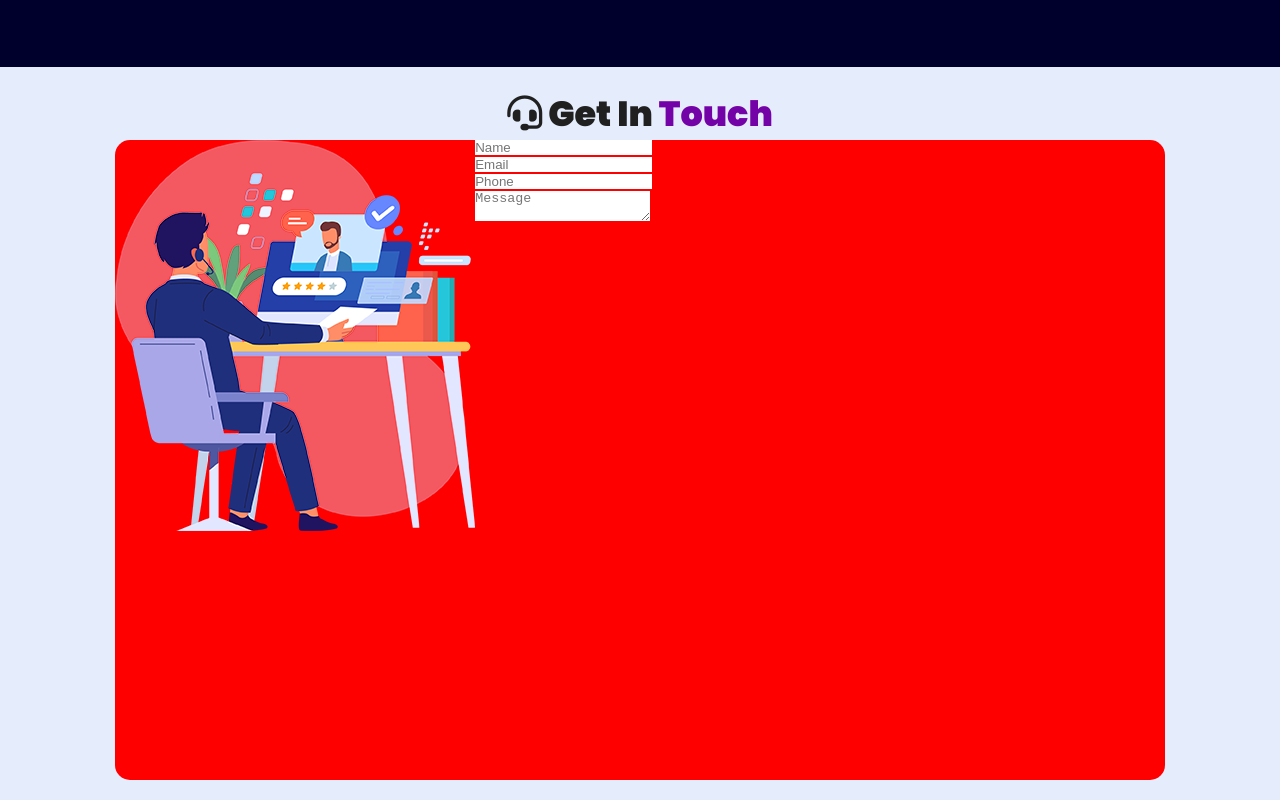
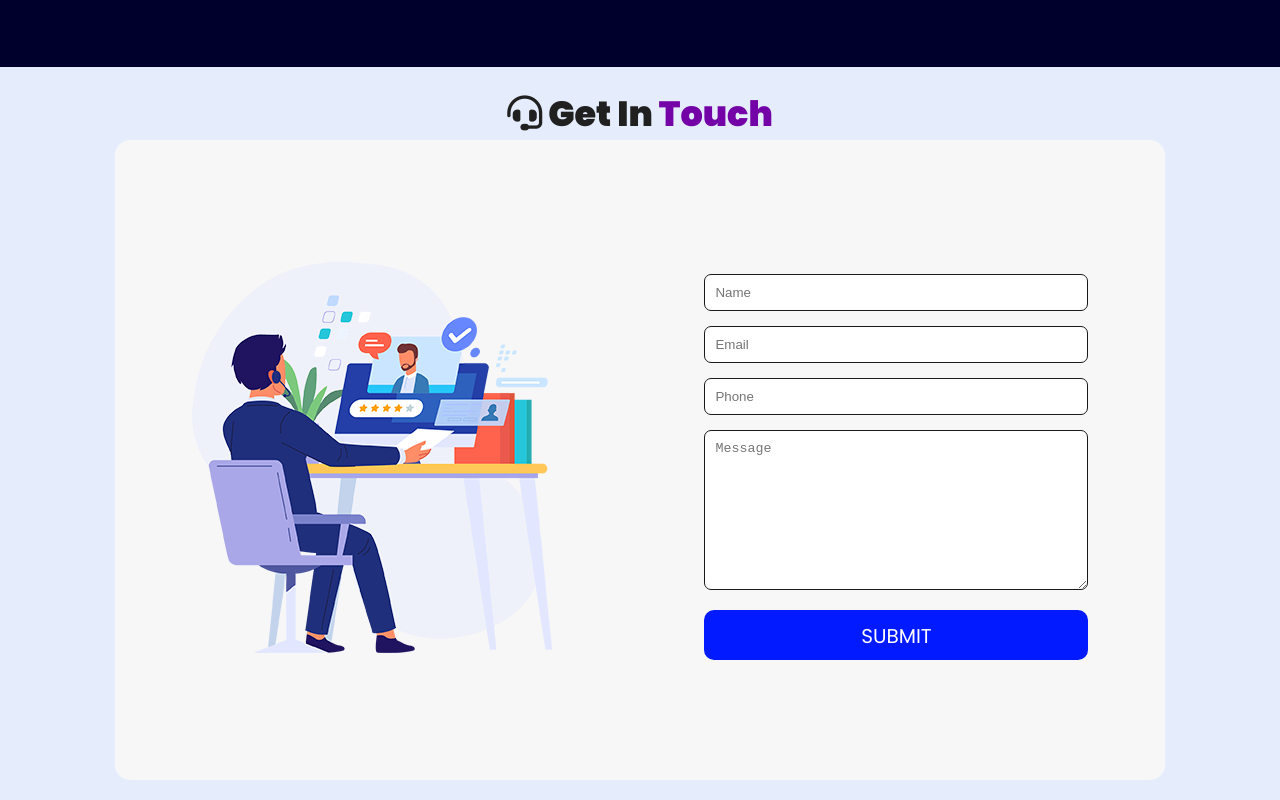
Before and after one commit to bickysrm/bickysrm.github.io, a plain HTML site: page index.html in a window 1280 px wide. Shown: the part 3894-4694 px from the top of the page. Drawn offline with nearby package versions, Linux system fonts and the light colour scheme.

Commit message:
added contact section

```diff
--- a/index.html
+++ b/index.html
@@ -27,7 +27,7 @@
                 <li><a href="#skills">Skills</a></li>
                 <li><a href="#education">Education</a></li>
                 <li><a href="#work">Projects</a></li>
-                <li><a href="#contact">Contact</a></li>
+                <li><a href="#contactus">Contact</a></li>
             </ul>
         </nav>
     </header>
@@ -223,11 +223,12 @@
                             <input type="email" name="email" placeholder="Email" required>
                         </div>
                         <div class="field">
-                            <input type="number" name="phone" placeholder="Phone" required>
+                            <input type="text" name="phone" placeholder="Phone" required>
                         </div>
                         <div class="message">
                             <textarea name="message" id="message" placeholder="Message" required></textarea>
                         </div>
+                        <div class="btn" id="submit"><a href="#">SUBMIT</a></div>
                     </div>
                 </form>
             </div>
--- a/style.css
+++ b/style.css
@@ -624,7 +624,7 @@ span{
   }
 .box1{
     width: 100%;
-    height: 80vh;
+    min-height: 80vh;
     display: flex;
     flex-wrap: wrap;
     justify-content: space-around;
@@ -712,15 +712,46 @@ span{
 .contactus {
     background: #e5ecfb;
     min-height: 60vh;
-  }
+}
 .contact-container{
     height: 80vh;
     width: 100%;
-    background: red;
+    background: #f7f7f7;
     border-radius: 15px;
+    display: flex;
+    align-items: center;
 }
 .inner-container{
+    width: inherit;
     display: flex;
     flex-direction: row;
     flex-wrap: wrap;
+    justify-content: space-around;
+    align-items: center;
 }
+.contact-form .form-group input{
+    padding: 1rem;
+    width: 30vw;
+    margin-top: 15px;
+    box-sizing: border-box;
+    border-radius: 7px;
+    border: 1px solid #191919;
+}
+#message{
+    height: 20vh;
+    padding: 1rem;
+    width: 30vw;
+    margin-top: 15px;
+    box-sizing: border-box;
+    border-radius: 7px;
+    border: 1px solid #191919;
+}
+.form-group .btn{
+    width: 30vw;
+    margin-top: 15px;
+    border-radius: 10px;
+}
+
+.form-group .btn:hover{
+    background: #011affab;
+}
```
